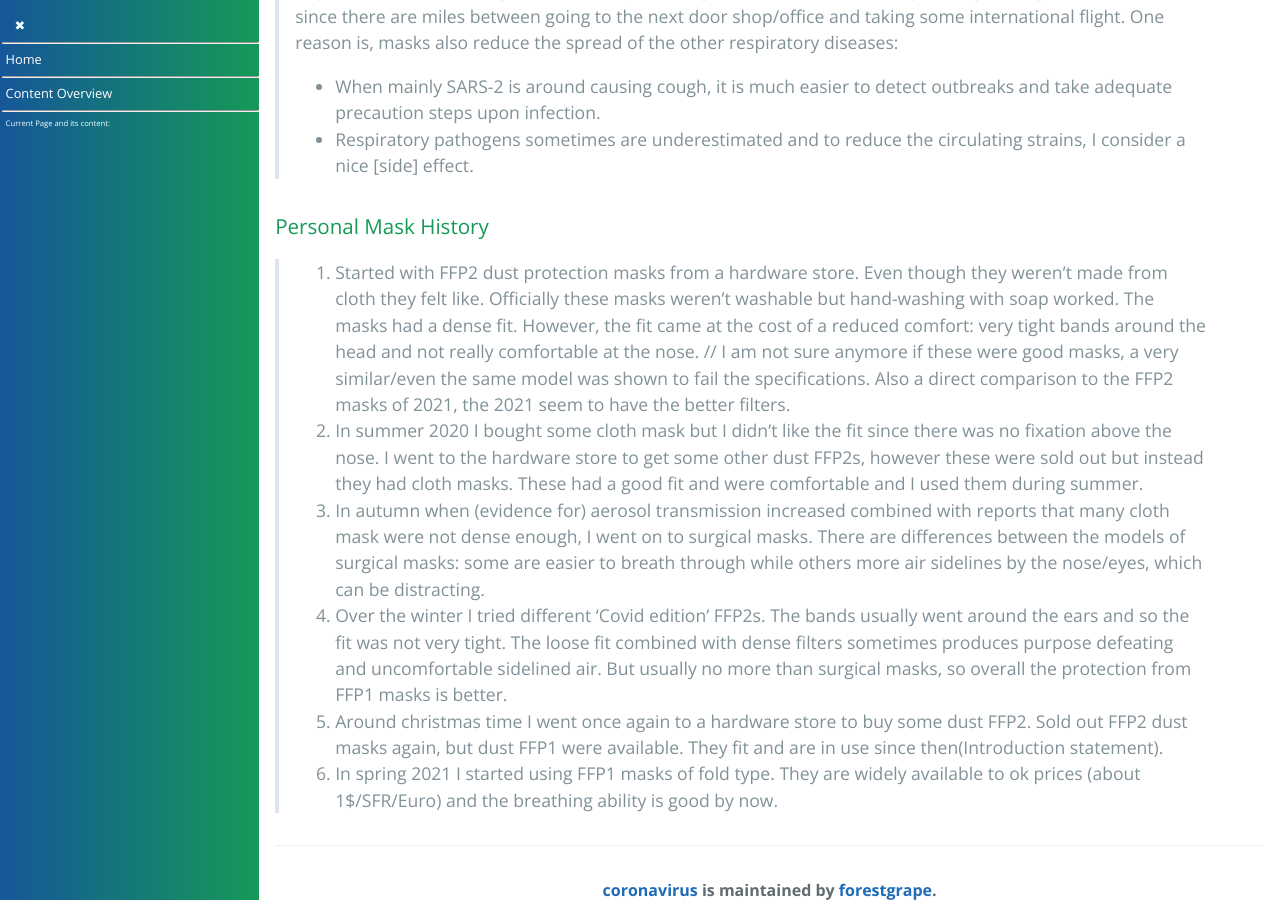
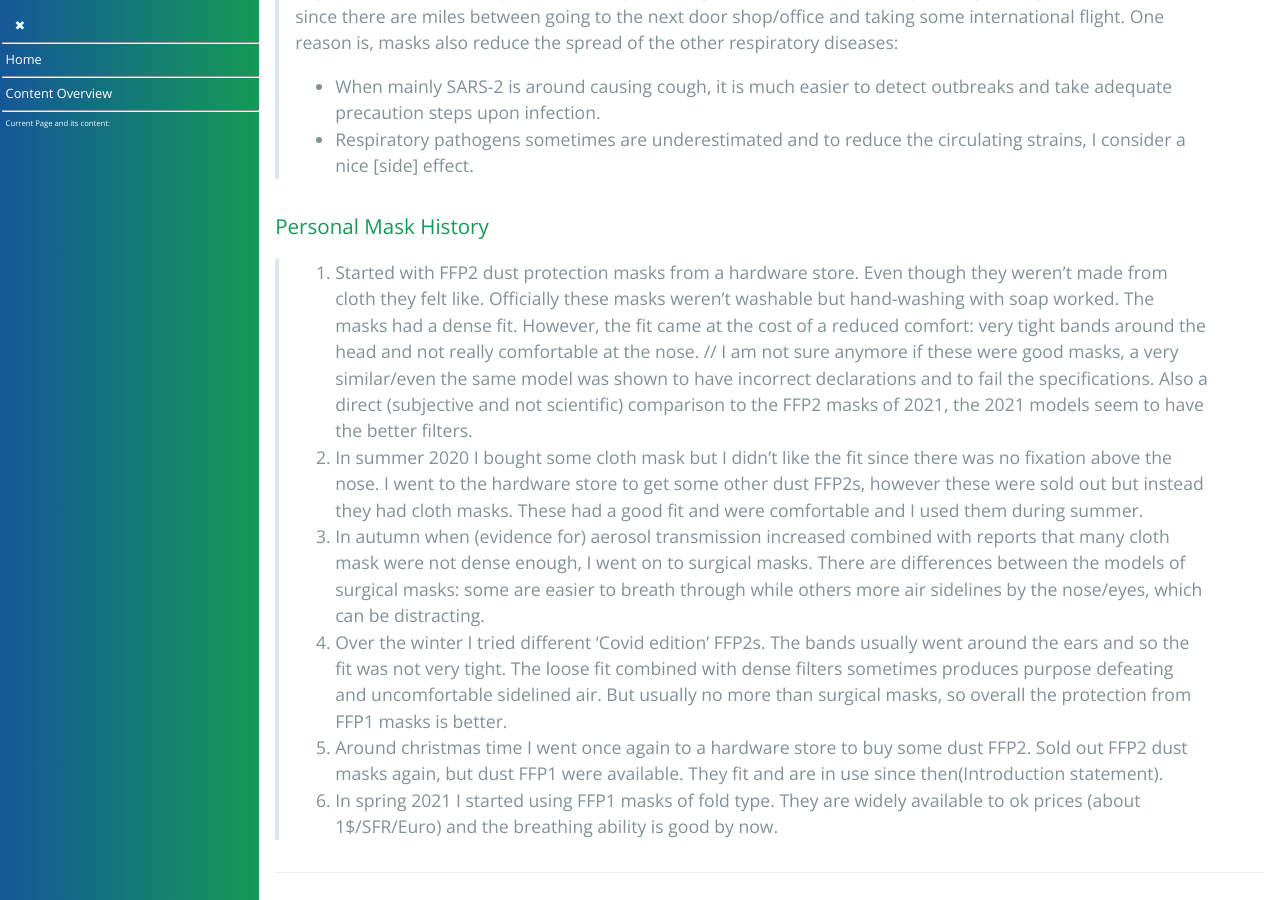
Before and after one commit to forestgrape/coronavirus, a Jekyll site: the page built from 6_prevention_and_treatment/masks.md, in a window 1280 px wide and 900 px high, scrolled down 5867 px. Built offline with Jekyll 4.4.1, drawn with Linux system fonts in a browser that asks for light colours; our own code applies the rules of GitHub Pages for plain Markdown files.

Commit message:
formulation

```diff
--- a/6_prevention_and_treatment/masks.md
+++ b/6_prevention_and_treatment/masks.md
@@ -151,7 +151,7 @@ vaccines are a sensible topic. I want to do/finish some thorough up-to-date chec
 -->
 
 ### Personal Mask History
-> 1. Started with FFP2 dust protection masks from a hardware store. Even though they weren't made from cloth they felt like. Officially these masks weren't washable but hand-washing with soap worked. The masks had a dense fit. However, the fit came at the cost of a reduced comfort: very tight bands around the head and not really comfortable at the nose. // I am not sure anymore if these were good masks, a very similar/even the same model was shown to fail the specifications. Also a direct comparison to the FFP2 masks of 2021, the 2021 seem to have the better filters.
+> 1. Started with FFP2 dust protection masks from a hardware store. Even though they weren't made from cloth they felt like. Officially these masks weren't washable but hand-washing with soap worked. The masks had a dense fit. However, the fit came at the cost of a reduced comfort: very tight bands around the head and not really comfortable at the nose. // I am not sure anymore if these were good masks, a very similar/even the same model was shown to have incorrect declarations and to fail the specifications. Also a direct  (subjective and not scientific) comparison to the FFP2 masks of 2021, the 2021 models seem to have the better filters.
 > 2. In summer 2020 I bought some cloth mask but I didn't like the fit since there was no fixation above the nose. I went to the hardware store to get some other dust FFP2s, however these were sold out but instead they had cloth masks. These had a good fit and were comfortable and I used them during summer.
 > 3. In autumn when (evidence for) aerosol transmission increased combined with reports that many cloth mask were not dense enough, I went on to surgical masks. There are differences between the models of surgical masks: some are easier to breath through while others more air sidelines by the nose/eyes, which can be distracting.
 > 4. Over the winter I tried different 'Covid edition' FFP2s. The bands usually went around the ears and so the fit was not very tight. The loose fit combined with dense filters sometimes produces purpose defeating and uncomfortable sidelined air. But usually no more than surgical masks, so overall the protection from FFP1 masks is better.
```
